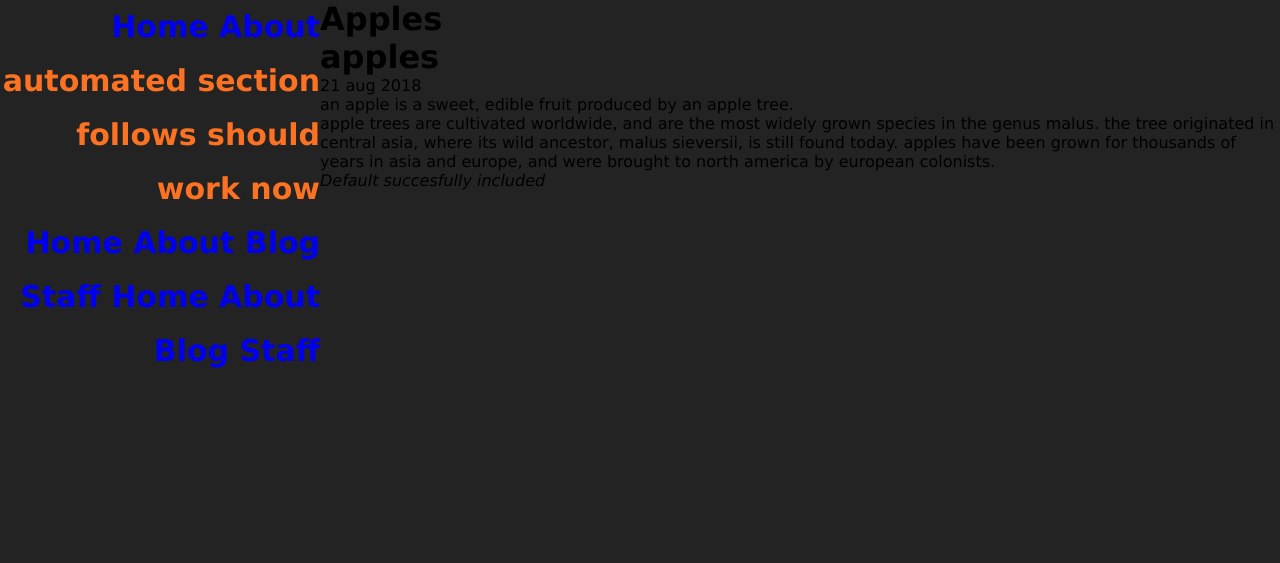
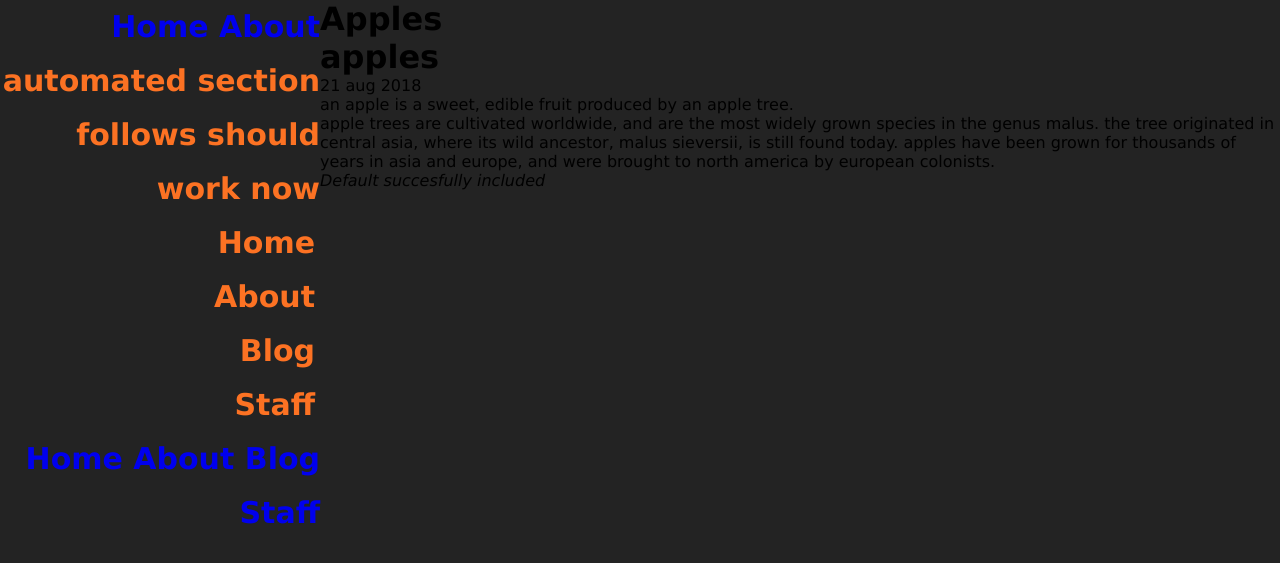
Before and after one commit to wweatherall/githubpages, a Jekyll site: the page built from _posts/2018-08-21-apples.md, in a window 1280 px wide. Shown: the top 563 px of the page. Built offline with Jekyll 4.4.1, drawn with Linux system fonts in a browser that asks for light colours; our own code applies the rules of GitHub Pages for plain Markdown files.

Commit message:
further left menu refinements

```diff
--- a/_includes/navigation.html
+++ b/_includes/navigation.html
@@ -7,10 +7,13 @@
     </a>
     <p>automated section follows should work now</p>
 
-    {% for item in site.data.navigation %}
-    <a href="{{site.baseurl}}{{ item.link }}" {% if page.url==item.link %}class="current" {% endif %}>{{ item.name
-        }}</a>
-    {% endfor %}
+    <ul class="leftMenuHeading">
+        {% for item in site.data.navigation %}
+        <li class="leftMenuList"><a href="{{site.baseurl}}{{ item.link }}" {% if page.url==item.link %}class="current"
+                {% endif %}>{{ item.name
+                }}</a></li>
+        {% endfor %}
+    </ul>
     {% for item in site.data.navigation %}
     <a href="{{ item.link }}" {% if page.url==item.link %}style="color: red;" {% endif %}>
         {{ item.name }}
```
Also changed, not shown: 8 other files.
